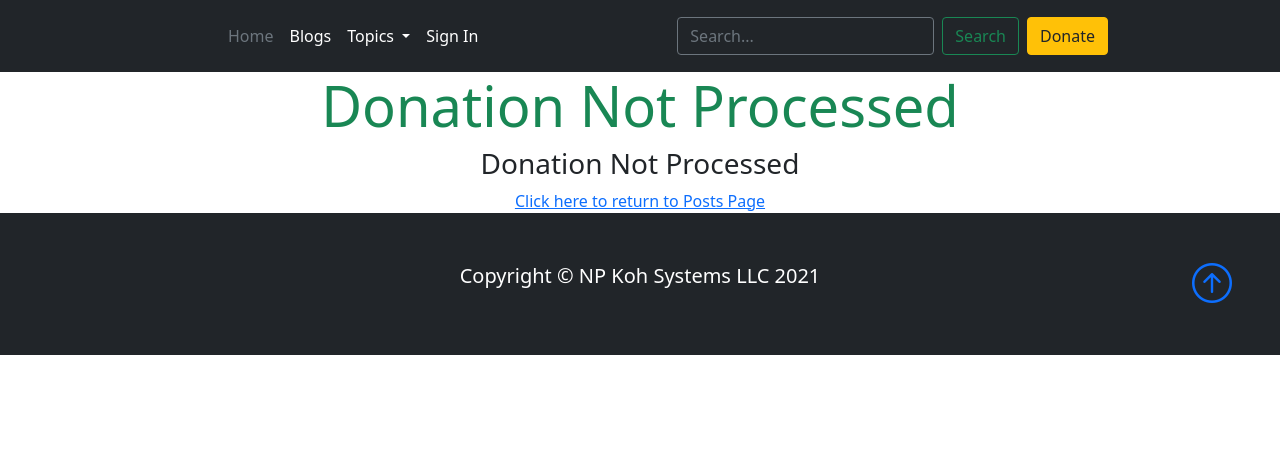
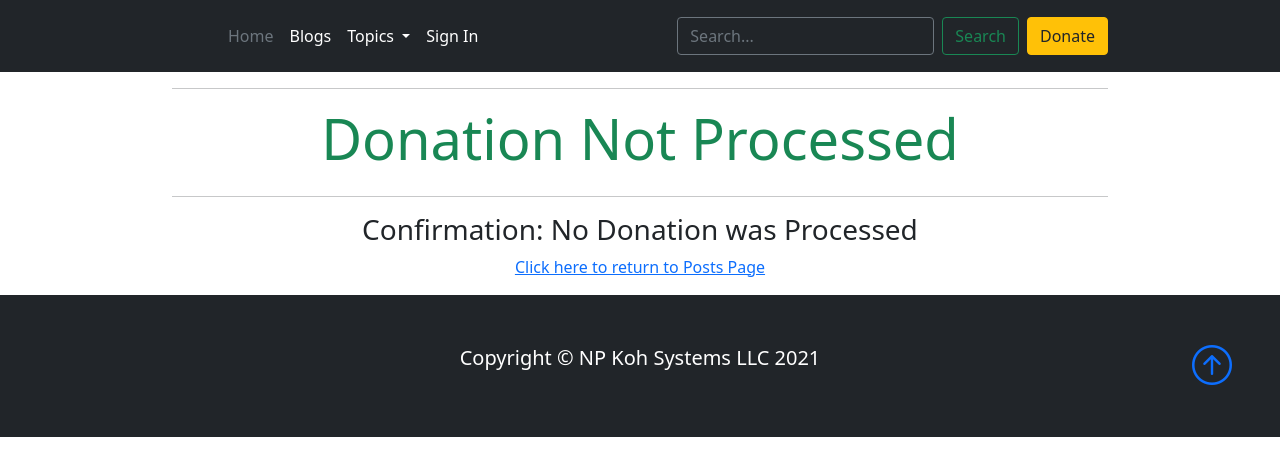
Before and after one commit to NgiapPuoyKoh/django-blogchat-tech, a Django app: page /donate/cancel/ in a window 1280 px wide. Shown: the top 476 px of the page. Run offline with Django 3.2, Linux system fonts and the light colour scheme; data that the repository does not hold is empty; some libraries are stand-ins or nearby versions.

Commit message:
Edit donate cancel.html and success.html add horizontal rules and link bottom margin

```diff
--- a/donate/templates/donate/cancel.html
+++ b/donate/templates/donate/cancel.html
@@ -7,9 +7,11 @@
 
 {% block page_header %}
 <div class="container header-container h-100 text-center">
+    <hr>
     <div class="row">
         <h1 class="display-4 text-success">Donation Not Processed</h1>
     </div>
+    <hr>
 </div>
 {% endblock %}
 
@@ -18,8 +20,10 @@
     <main class="container">
         <div class="row">
             <div class="col-sm-12 col-md-8 offset-md-2 text-center" id="form-styling">
-                <h3>Donation Not Processed</h3>
+                <h3>Confirmation: No Donation was Processed</h3>
+                <div class="form-row mb-3">
                 <a href="{% url 'posts' %}">Click here to return to Posts Page</a>
+                </div>
             </div>
         </div>
     </main>
--- a/donate/templates/donate/success.html
+++ b/donate/templates/donate/success.html
@@ -7,9 +7,11 @@
 
 {% block page_header %}
 <div class="container header-container h-100 text-center">
+    <hr>
     <div class="row">
         <h1 class="display-4 text-success">Pomodoro Donate Success</h1>
     </div>
+    <hr>
 </div>
 {% endblock %}
 
@@ -22,7 +24,9 @@
                 <p class="main-text">
                     Thank you for your donation of ${{amount}}!<br>
                 </p>
+                <div class="form-row mb-3">
                 <a href="{% url 'posts' %}">Back to posts page</a>
+                </div>
             </div>
         </div>
     </main>
```
